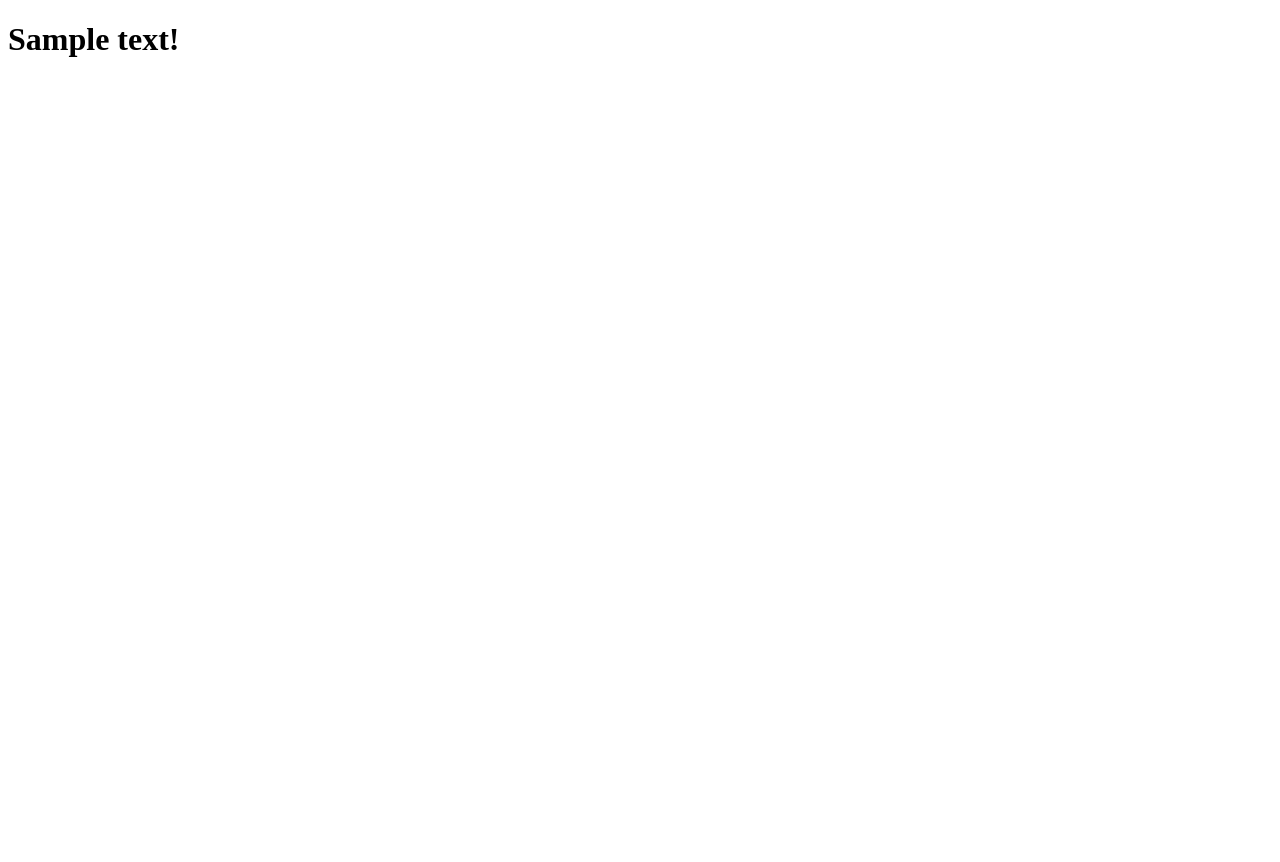
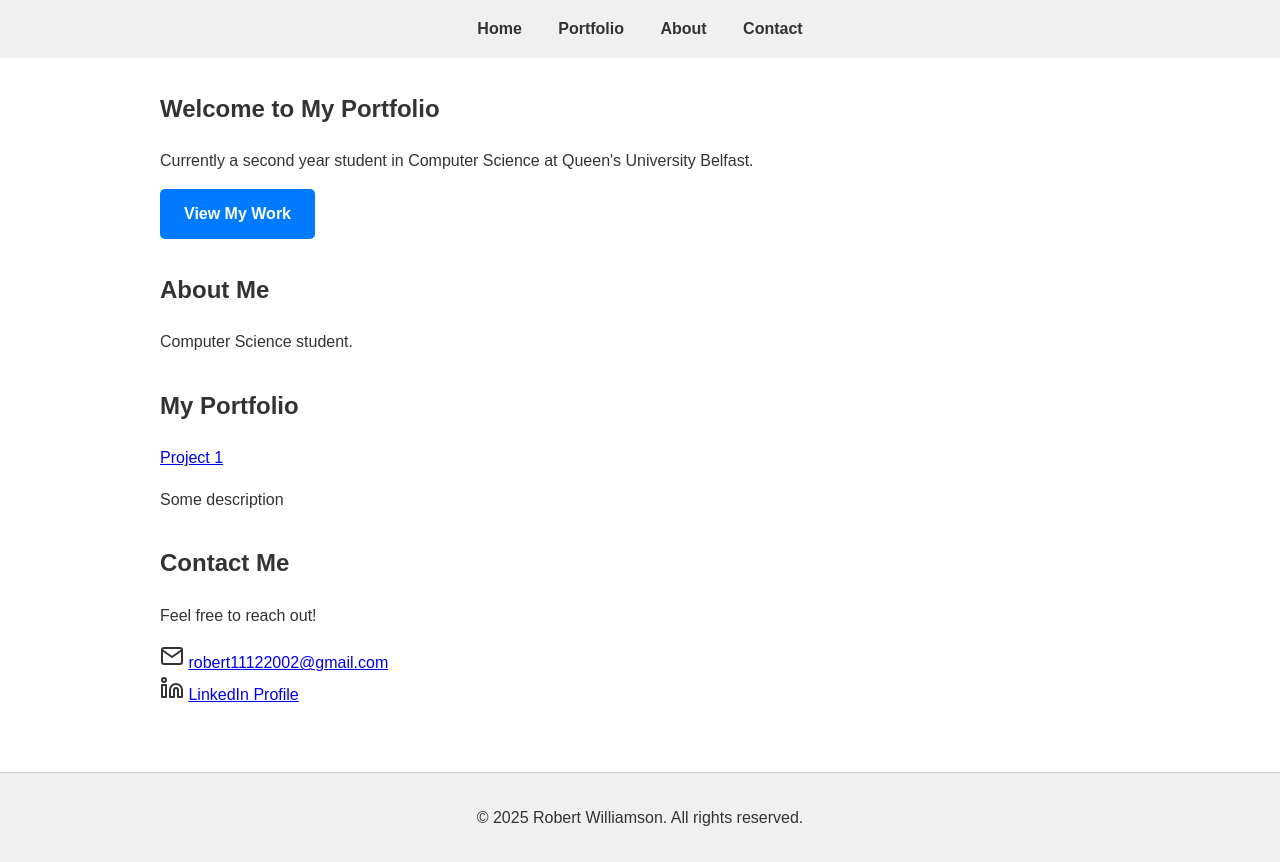
Before and after one commit to Robby-cell/Robby-cell.github.io, a plain HTML site: page index.html in a window 1280 px wide. Before the commit the page ends 800 px from the top, so only its background shows below. Drawn offline with Linux system fonts and the light colour scheme.

Commit message:
working on fetching projects

```diff
--- a/index.html
+++ b/index.html
@@ -1,19 +1,62 @@
 <!DOCTYPE html>
 <html lang="en">
-
 <head>
     <meta charset="UTF-8">
     <meta name="viewport" content="width=device-width, initial-scale=1.0">
-    <title>Robert</title>
+    <title>Your Name - Portfolio</title> <link rel="stylesheet" href="style.css"> </head>
+<body>
 
-    <link rel="stylesheet" href="style.css">
-    <script src="index.js" defer></script>
-</head>
+    <header>
+        <nav>
+            <ul>
+                <li><a href="#">Home</a></li>
+                <li><a href="#portfolio">Portfolio</a></li>
+                <li><a href="#about">About</a></li>
+                <li><a href="#contact">Contact</a></li>
+            </ul>
+        </nav>
+    </header>
 
-<body>
-    <h1>
-        Sample text!
-    </h1>
+    <main>
+        <section id="hero">
+            <h1>Welcome to My Portfolio</h1>
+            <p>Currently a second year student in Computer Science at Queen's University Belfast.</p>
+            <a href="#portfolio" class="button">View My Work</a>
+        </section>
+
+        <section id="about">
+            <h2>About Me</h2>
+            <p>Computer Science student.</p>
+        </section>
+
+        <section id="portfolio">
+            <!-- Will fill this with js -->
+        </section>
+
+        <section id="contact">
+            <h2>Contact Me</h2>
+            <p>Feel free to reach out!</p>
+
+            <div>
+                <!-- Email Icon (Feather Icon SVG Code - Example) -->
+                <svg xmlns="http://www.w3.org/2000/svg" width="24" height="24" viewBox="0 0 24 24" fill="none" stroke="currentColor" stroke-width="2" stroke-linecap="round" stroke-linejoin="round" class="feather feather-mail"><path d="M4 4h16c1.1 0 2 .9 2 2v12c0 1.1-.9 2-2 2H4c-1.1 0-2-.9-2-2V6c0-1.1.9-2 2-2z"></path><polyline points="22,6 12,13 2,6"></polyline></svg>
+                <a href="mailto:robert11122002@gmail.com">robert11122002@gmail.com</a>
+            </div>
+
+            <div>
+                <!-- LinkedIn Icon (Feather Icon SVG Code - Example) -->
+                <svg xmlns="http://www.w3.org/2000/svg" width="24" height="24" viewBox="0 0 24 24" fill="none" stroke="currentColor" stroke-width="2" stroke-linecap="round" stroke-linejoin="round" class="feather feather-linkedin"><path d="M16 8a6 6 0 0 1 6 6v7h-4v-7a2 2 0 0 0-2-2 2 2 0 0 0-2 2v7h-4v-7a6 6 0 0 1 6-6z"></path><rect x="2" y="9" width="4" height="12"></rect><circle cx="4" cy="4" r="2"></circle></svg>
+                <a href="https://www.linkedin.com/in/robert-williamson-51bb1322b/">LinkedIn Profile</a>
+            </div>
+
+        </section>
+    </main>
+
+    <footer>
+        <p>© 2025 Robert Williamson. All rights reserved.</p>
+    </footer>
+
+    <script src="script.js"></script>
 </body>
 
 </html>
--- /dev/null
+++ b/projects.json
@@ -0,0 +1,8 @@
+[
+    {
+        "name": "Project 1",
+        "url": "example.com",
+        "description": "Some description",
+        "imageSources": []
+    }
+]
--- a/script.js
+++ b/script.js
@@ -47,11 +47,12 @@ const convertToProject = (project) => {
 /**
  * Fill the portfolio projects section.
  *
- * @param {string} url Source url for get all the projects (projects.json file URL)
+ * @param {any} url Source url for get all the projects (projects.json file URL)
  */
 async function fillPortfolio(url) { // Make the function async
     try {
         const response = await fetch(url); // Fetch the JSON data
+        console.log(response);
         if (!response.ok) {
             throw new Error(`HTTP error! status: ${response.status}`);
         }
@@ -85,6 +86,5 @@ async function fillPortfolio(url) { // Make the function async
 
 // Call fillPortfolio when the script runs.
 // Replace with the RAW URL to your projects.json file in your new repository!
-const projectsJsonUrl =
-    "https://github.com/Robby-cell/Robby-cell.github.io/projects.json";
+const projectsJsonUrl = "https://robby-cell.github.io/projects.json";
 fillPortfolio(projectsJsonUrl);
--- a/style.css
+++ b/style.css
@@ -0,0 +1,71 @@
+body {
+    font-family: sans-serif; /* A simple sans-serif font */
+    margin: 0; /* Remove default body margin */
+    padding: 0; /* Remove default body padding */
+    line-height: 1.6; /* Improve text readability */
+    color: #333; /* Dark grey text color */
+}
+
+header {
+    background-color: #f0f0f0; /* Light grey header background */
+    padding: 1rem 0; /* Padding top and bottom */
+}
+
+nav ul {
+    list-style: none; /* Remove bullet points from list */
+    padding: 0;
+    margin: 0;
+    text-align: center; /* Center navigation links */
+}
+
+nav li {
+    display: inline; /* Display list items horizontally */
+    margin: 0 1rem; /* Spacing between navigation links */
+}
+
+nav a {
+    text-decoration: none; /* Remove underlines from links */
+    color: #333; /* Link color */
+    font-weight: bold; /* Bold links */
+}
+
+main {
+    padding: 2rem; /* Padding around the main content */
+    max-width: 960px; /* Limit content width for better readability on larger screens */
+    margin: 0 auto; /* Center the main content on the page */
+}
+
+section {
+    margin-bottom: 2rem; /* Spacing between sections */
+}
+
+h1, h2, h3 {
+    margin-top: 0; /* Remove default top margin from headings */
+}
+
+.project {
+    border: 1px solid #ccc; /* Light grey border for project boxes */
+    padding: 1rem;
+    margin-bottom: 1rem;
+}
+
+footer {
+    background-color: #f0f0f0;
+    padding: 1rem 0;
+    text-align: center;
+    border-top: 1px solid #ccc; /* Add a top border to the footer */
+}
+
+.button {
+    display: inline-block; /* Make button behave like an inline-block element */
+    padding: 0.75rem 1.5rem; /* Padding inside the button */
+    background-color: #007bff; /* Blue button background */
+    color: white; /* White button text */
+    text-decoration: none; /* Remove underline from button link */
+    border-radius: 5px; /* Rounded corners for the button */
+    font-weight: bold;
+}
+
+.button:hover {
+    background-color: #0056b3; /* Darker blue on hover */
+}
```
Also changed, not shown: index.js (deleted).
